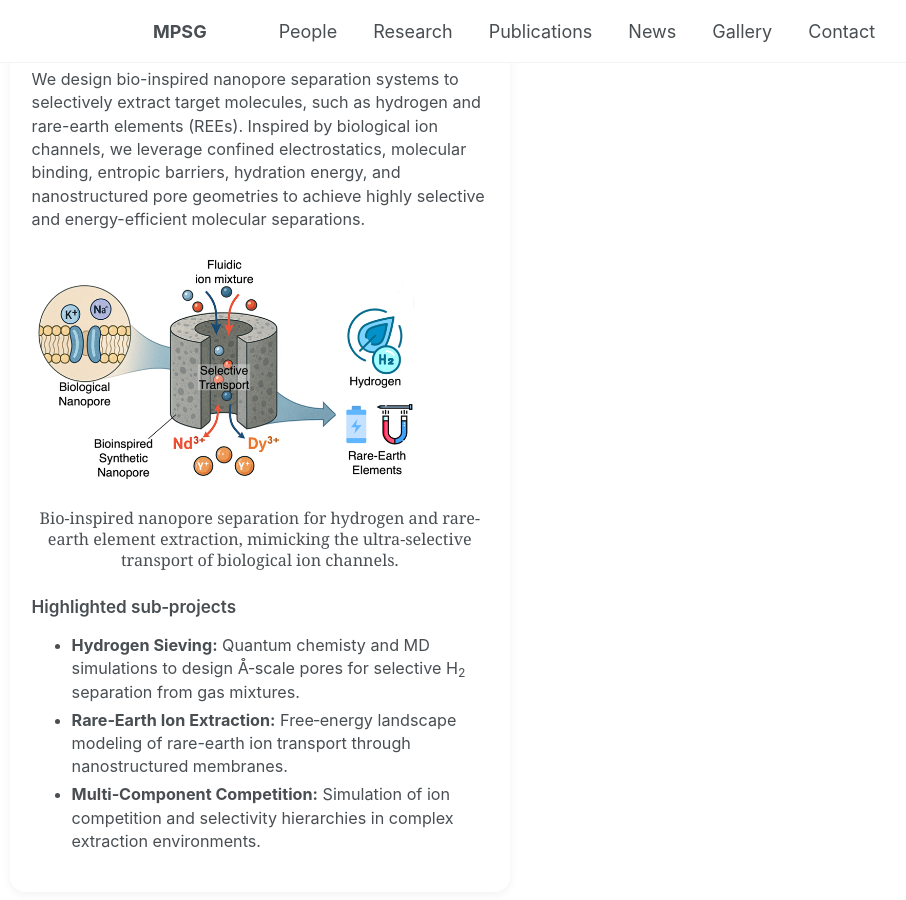
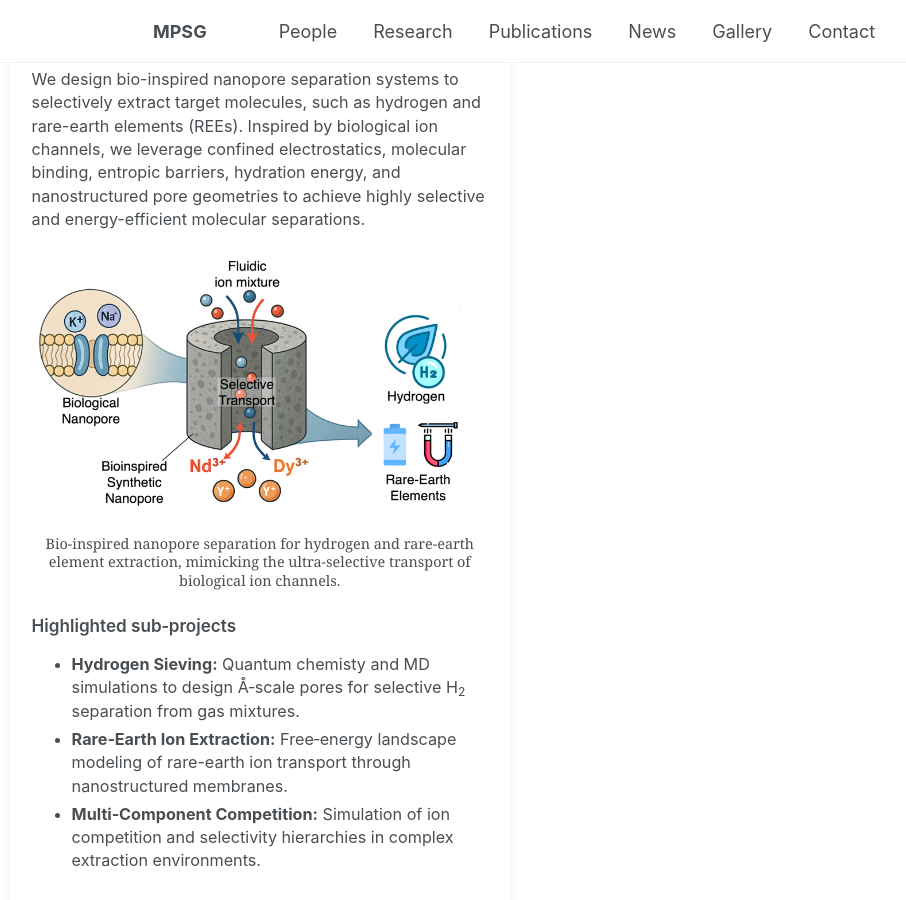
Before and after one commit to Yechan-Noh/MPSG, a Jekyll site: the page built from _pages/research.html, in a window 1280 px wide and 900 px high, scrolled down 1239 px. Shown: the whole window, without its empty margins (117-1023 px from the left). Built offline with Jekyll 4.4.1, drawn with Linux system fonts in a browser that asks for light colours; a script that is not in the unit is left out.

Commit message:
picture size

```diff
--- a/_pages/research.html
+++ b/_pages/research.html
@@ -288,8 +288,8 @@ author_profile: false
             <figure style="text-align:center; margin:1rem 0;">
                 <img src="{{ '/assets/img/research/nanopore-separation.png' | relative_url }}"
                     alt="Nanopore-Based Molecular Separation"
-                    style="width:85%; border-radius:0.5rem; display:inline-block;">
-                <figcaption style="font-size:0.9rem; line-height:1.3; margin-top:0.5rem;">
+                    style="width:95%; border-radius:0.5rem; display:inline-block;">
+                <figcaption style="font-size:0.8rem; line-height:1.3; margin-top:0.5rem;">
                     Bio-inspired nanopore separation for hydrogen and rare-earth element extraction,
                     mimicking the ultra-selective transport of biological ion channels.
                 </figcaption>
```
